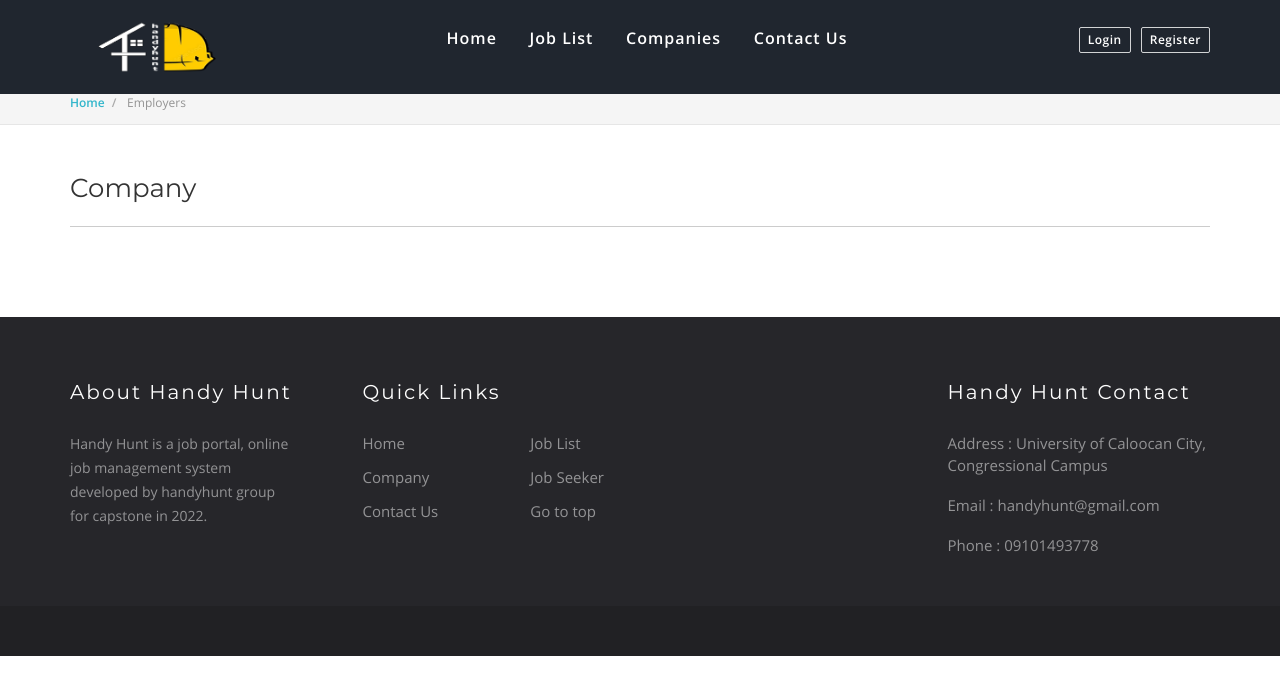
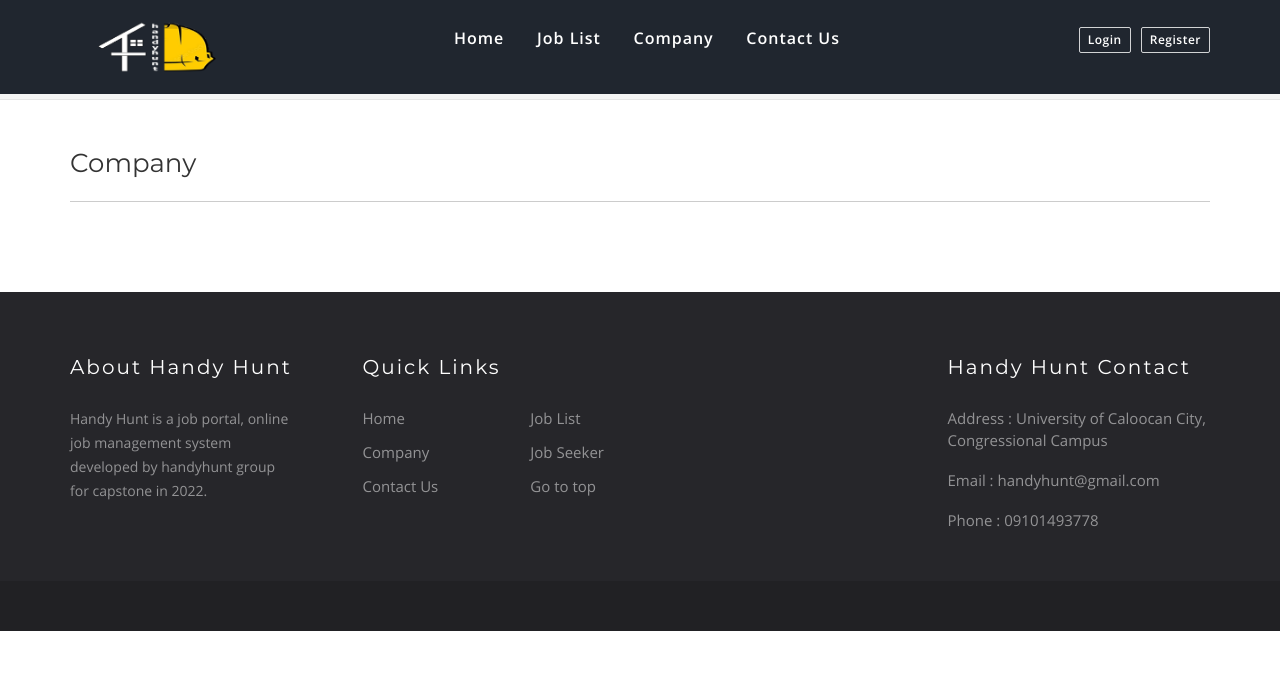
Before and after one commit to JuzzThyne/handy_hunt, a PHP site: page /phpmail/employers.php in a window 1280 px wide. Shown: the top 695 px of the page. Run offline with PHP 8.4, Linux system fonts and the light colour scheme; data that the repository does not hold is empty.

Commit message:
fixed typo / remove breadcrumb

```diff
--- a/System/company.php
+++ b/System/company.php
@@ -160,7 +160,7 @@ if (isset($_GET['page'])) {
 							}
 							?>
 							<li>
-								<a href="employers.php">Companies</a>
+								<a href="employers.php">Company</a>
 							</li>
 
 							<li>
@@ -202,14 +202,14 @@ if (isset($_GET['page'])) {
 
 			<div class="breadcrumb-wrapper">
 
-				<div class="container">
+				<!-- <div class="container">
 
 					<ol class="breadcrumb-list booking-step">
 						<li><a href="employers.php">Company</a></li>
 						<li><span><?php echo "$compname"; ?></span></li>
 					</ol>
 
-				</div>
+				</div> -->
 
 			</div>
 
--- a/System/employee-detail.php
+++ b/System/employee-detail.php
@@ -136,8 +136,7 @@ if (isset($_GET['empid'])) {
 								<a href="looking.php">Looking for Job</a>
 							</li> -->
 							<li>
-								<a href="employers.php">Companies</a>
-
+								<a href="employers.php">Company</a>
 							</li>
 
 							<?php
--- a/System/employee/index.php
+++ b/System/employee/index.php
@@ -97,7 +97,7 @@ if ($user_online == "true") {
 								<a href="looking.php">Looking for Job</a>
 							</li> -->
 							<li>
-								<a href="../employers.php">Companies</a>
+								<a href="../employers.php">Company</a>
 							</li>
 							<?php
 									if ($user_online == true) {
--- a/System/employees.php
+++ b/System/employees.php
@@ -102,8 +102,7 @@ if (isset($_GET['page'])) {
 								<a href="looking.php">Looking for Job</a>
 							</li> -->
 							<li>
-								<a href="employers.php">Companies</a>
-
+								<a href="employers.php">Company</a>
 							</li>
 
 							<?php
--- a/System/employer/index.php
+++ b/System/employer/index.php
@@ -91,8 +91,7 @@ if ($user_online == "true") {
 								<a href="looking.php">Looking for Job</a>
 							</li> -->
 							<li>
-								<a href="employers.php">Companies</a>
-
+								<a href="employers.php">Company</a>
 							</li>
 
 							<?php
--- a/System/employers.php
+++ b/System/employers.php
@@ -24,7 +24,7 @@ if (isset($_GET['page'])) {
 	<meta http-equiv="X-UA-Compatible" content="IE=edge">
 	<meta name="viewport" content="width=device-width, initial-scale=1">
 
-	<title>Handy Hunt - Companies</title>
+	<title>Handy Hunt - Company</title>
 	<meta name="description" content="Online Job Management / Job Portal" />
 	<meta name="keywords" content="job, work, resume, applicants, application, employee, employer, hire, hiring, human resource management, hr, online job management, company, worker, career, recruiting, recruitment" />
 	<meta name="author" content="BwireSoft">
@@ -106,8 +106,7 @@ if (isset($_GET['page'])) {
 								<a href="looking.php">Looking for Job</a>
 							</li> -->
 							<li>
-								<a href="employers.php">Companies</a>
-
+								<a href="employers.php">Company</a>
 							</li>
 
 							<?php
@@ -194,10 +193,10 @@ if (isset($_GET['page'])) {
 
 				<div class="container">
 
-					<ol class="breadcrumb-list booking-step">
+					<!-- <ol class="breadcrumb-list booking-step">
 						<li><a href="./">Home</a></li>
 						<li><span>Employers</span></li>
-					</ol>
+					</ol> -->
 
 				</div>
 
--- a/System/explore-job.php
+++ b/System/explore-job.php
@@ -201,8 +201,7 @@ if ($today_date > $closingdate) {
 								<a href="looking.php">Looking for Job</a>
 							</li> -->
 							<li>
-								<a href="employers.php">Companies</a>
-
+								<a href="employers.php">Company</a>
 							</li>
 
 							<?php
--- a/System/index.php
+++ b/System/index.php
@@ -100,8 +100,7 @@ include 'constants/check-login.php';
 							</li> -->
 
 							<li>
-								<a href="employers.php">Companies</a>
-
+								<a href="employers.php">Company</a>
 							</li>
 
 							<?php
--- a/System/job-list copy.php
+++ b/System/job-list copy.php
@@ -120,8 +120,7 @@ if (isset($_GET['country']) && ($_GET['category'])) {
 								<a href="looking.php">Looking for Job</a>
 							</li> -->
 							<li>
-								<a href="employers.php">Companies</a>
-
+								<a href="employers.php">Company</a>
 							</li>
 
 							<?php
--- a/System/looking.php
+++ b/System/looking.php
@@ -102,8 +102,7 @@ if (isset($_GET['page'])) {
 								<a href="looking.php">Looking for Job</a>
 							</li> -->
 							<li>
-								<a href="employers.php">Companies</a>
-
+								<a href="employers.php">Company</a>
 							</li>
 
 							<?php
--- a/System/register.php
+++ b/System/register.php
@@ -83,8 +83,7 @@ include 'constants/check-login.php';
 								<a href="looking.php">Looking for Job</a>
 							</li> -->
 							<li>
-								<a href="employers.php">Companies</a>
-
+								<a href="employers.php">Company</a>
 							</li>
 
 							<?php
--- a/System/reset.php
+++ b/System/reset.php
@@ -91,8 +91,7 @@ if (isset($_GET['token'])) {
 								<a href="looking.php">Looking for Job</a>
 							</li> -->
 							<li>
-								<a href="employers.php">Companies</a>
-
+								<a href="employers.php">Company</a>
 							</li>
 
 							<?php
```
Also changed, not shown: System/contact.php (+3 -4 lines), System/job-list.php (+3 -4 lines), System/login.php (+6 -5 lines).
